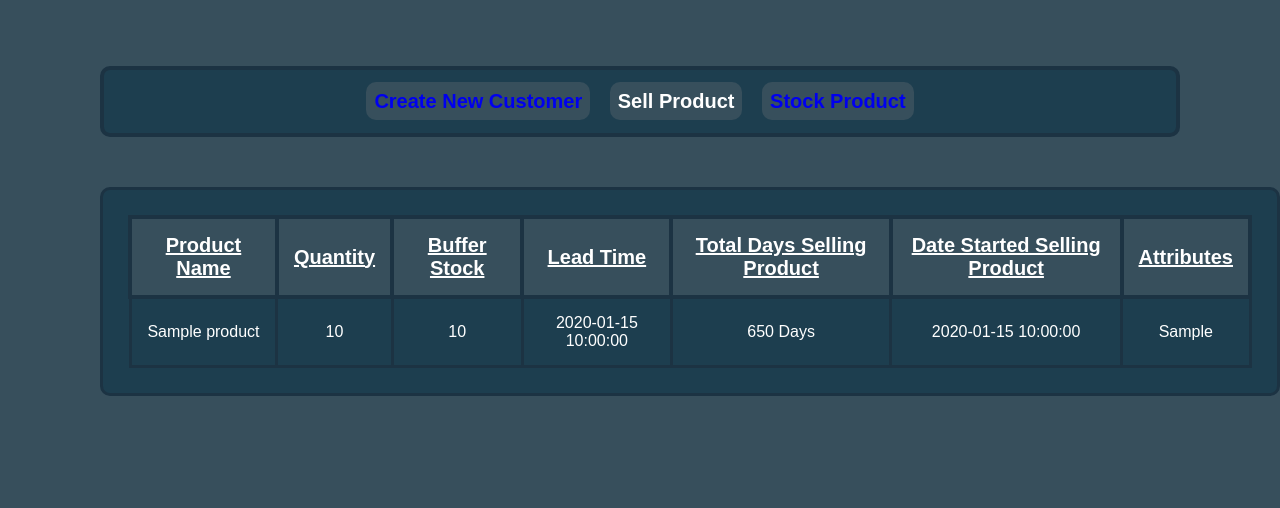
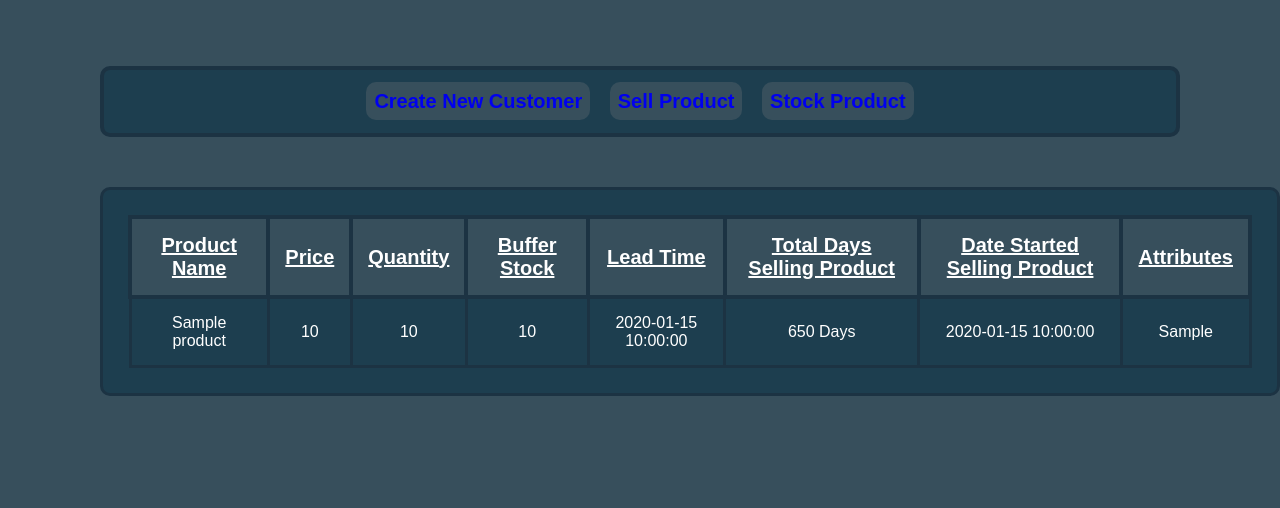
Before and after one commit to TemiTemi22/ITSrProject, a PHP site: page /employeeHome.php in a window 1280 px wide. Shown: the part 84-592 px from the top of the page. Run offline with PHP 8.4, Linux system fonts and the light colour scheme; the visitor is signed in with stand-in values (Sample User, id 1); tables that the repository leaves empty or names only in its code hold one stand-in row (values such as "Sample post").

Commit message:
Update employeeHome.php

```diff
--- a/employeeHome.php
+++ b/employeeHome.php
@@ -18,6 +18,7 @@
       $leadTime = $results['lead_time'];
       $dateAdded = $results['date_added'];
       $attributes = $results['attributes'];
+      $price = $results['price'];
 
       $dateAddedCalc = date_create($results['date_added']);
       $todaysDate = new DateTime("now");
@@ -35,6 +36,7 @@
 
       $inventory .= "<tr>
                       <td>$productName</td>
+                      <td>$price</td>
                       <td>$quantity</td>
                       <td>$bufferStock</td>
                       <td>$leadTime</td>
@@ -84,7 +86,7 @@
       <nav class="pagelinksnav">
         <center>
           <a href="createNewCustomer.php"><b>Create New Customer</b></a>
-          <a href=""><b>Sell Product</b></a>
+          <a href="sellProduct.php"><b>Sell Product</b></a>
           <a href="stockProduct.php"><b>Stock Product</b></a>
         </center>
       </nav>
@@ -95,6 +97,7 @@
         <table class="inventory">
           <tr>
             <th><b>Product Name</b></th>
+            <th><b>Price</b></th>
             <th><b>Quantity</b></th>
             <th><b>Buffer Stock</b></th>
             <th><b>Lead Time</b></th>
```
